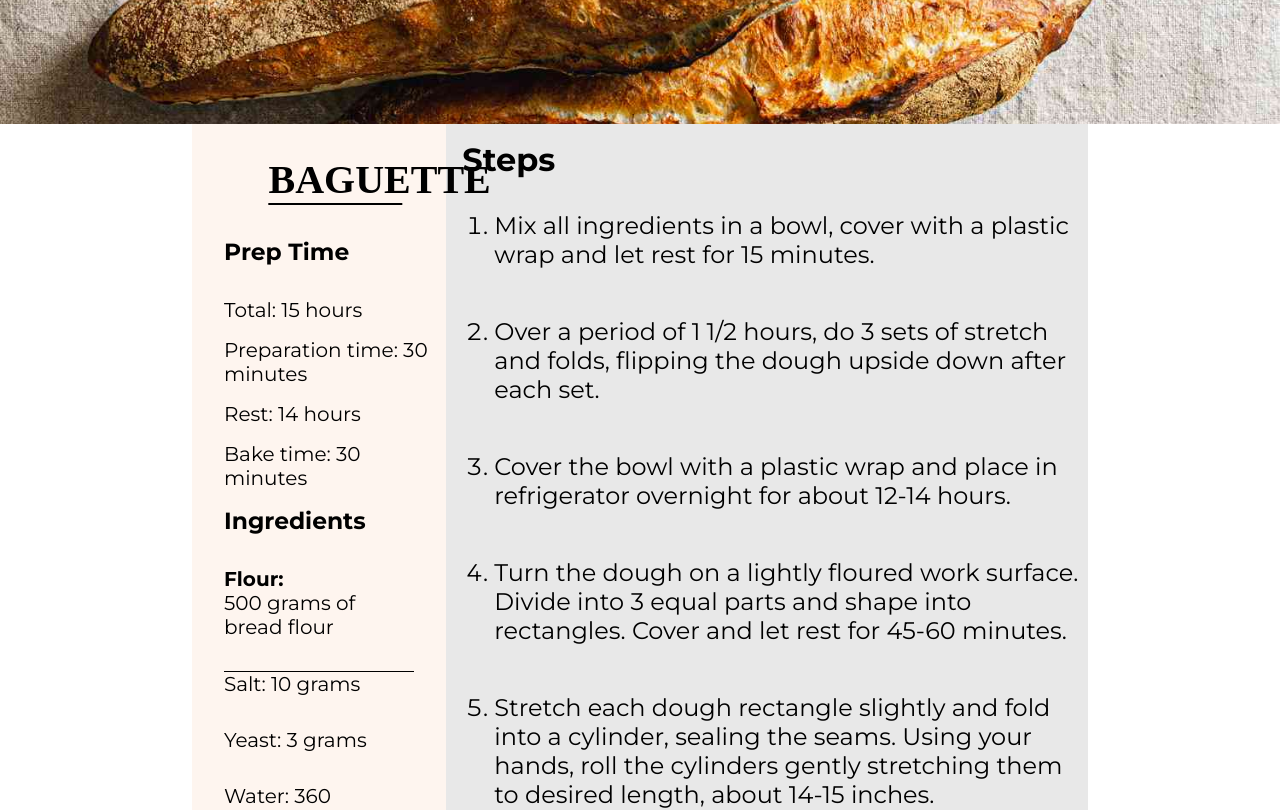
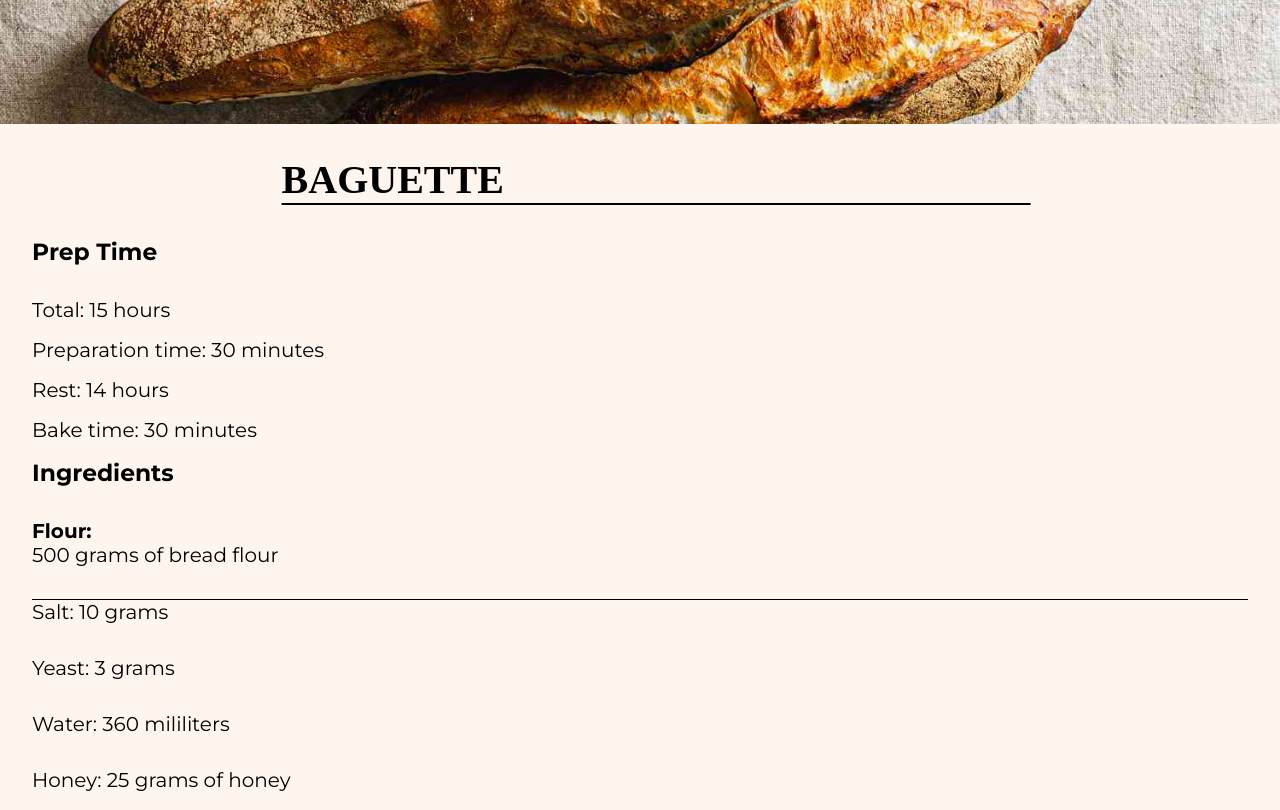
Before and after one commit to Poorple/Toasty, a React (Vite) app: page /recipe/baguette in a window 1280 px wide. Shown: the part 420-1230 px from the top of the page. Built offline with nearby package versions, Linux system fonts and the light colour scheme; a web font is replaced by a local one.

Commit message:
uniform height addition

```diff
--- a/src/components/Recipe.tsx
+++ b/src/components/Recipe.tsx
@@ -1,4 +1,4 @@
-import React, { useEffect, useState } from "react";
+import React, { useEffect, useRef, useState } from "react";
 import { useParams } from "react-router-dom";
 import breads from "../local-json/bread.json";
 import "../styles/recipe.scss";
@@ -15,8 +15,24 @@ const Recipe = () => {
   const breadObj = breads.breads;
   const [formattedUrlParam, setFormattedUrlParam] = useState<string>("");
   const [selectedBread, setSelectedBread] = useState<DynamicObject>();
+  const [stepHeight, setStepHeight] = useState<number>();
 
   const { bread } = useParams<{ bread: string }>();
+
+  const firstElementRef = useRef<HTMLDivElement>(null);
+  const secondElementRef = useRef<HTMLDivElement>(null);
+
+  useEffect(() => {
+    if (firstElementRef.current && secondElementRef.current) {
+      const secondElementHeight = stepHeight;
+      firstElementRef.current.style.height = `${secondElementHeight}px`;
+    }
+  }, [stepHeight]);
+
+  useEffect(() => {
+    if (secondElementRef.current?.clientHeight)
+      setStepHeight(secondElementRef.current.clientHeight);
+  }, [secondElementRef.current?.clientHeight]);
 
   useEffect(() => {
     if (bread) {
@@ -68,9 +84,10 @@ const Recipe = () => {
       <section className="header-and-img-sect">
         <img src={selectedBread?.srcPath} />
       </section>
-      <section className="aa">
+      <section className="ingredients-and-step-sect">
         {selectedBread ? (
-          <div className="prep-and-ingredients-sect">
+          <div className="prep-and-ingredients-sect" ref={firstElementRef}>
+            <div style={{ position: "sticky", top: 0 }}>
               <h2>{selectedBread?.breadName}</h2>
               <div>
                 <h3>Prep Time</h3>
@@ -85,8 +102,9 @@ const Recipe = () => {
                 {Recurs(selectedBread.ingredients)}
               </div>
             </div>
+          </div>
         ) : null}
-        <div className="step-sect">
+        <div className="step-sect" ref={secondElementRef}>
           <h3>Steps</h3>
           {selectedBread ? (
             <ol>
```
Lines whose indentation alone changed are shown as unchanged.
